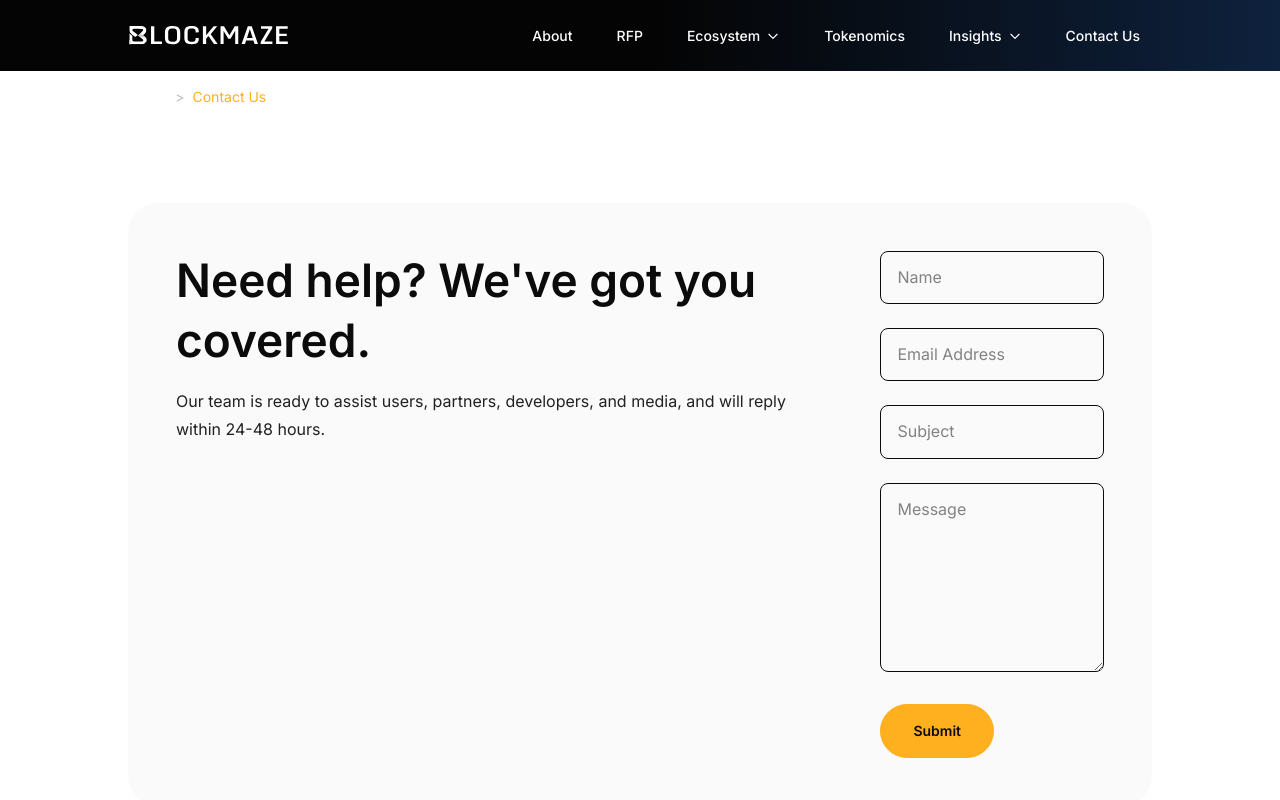
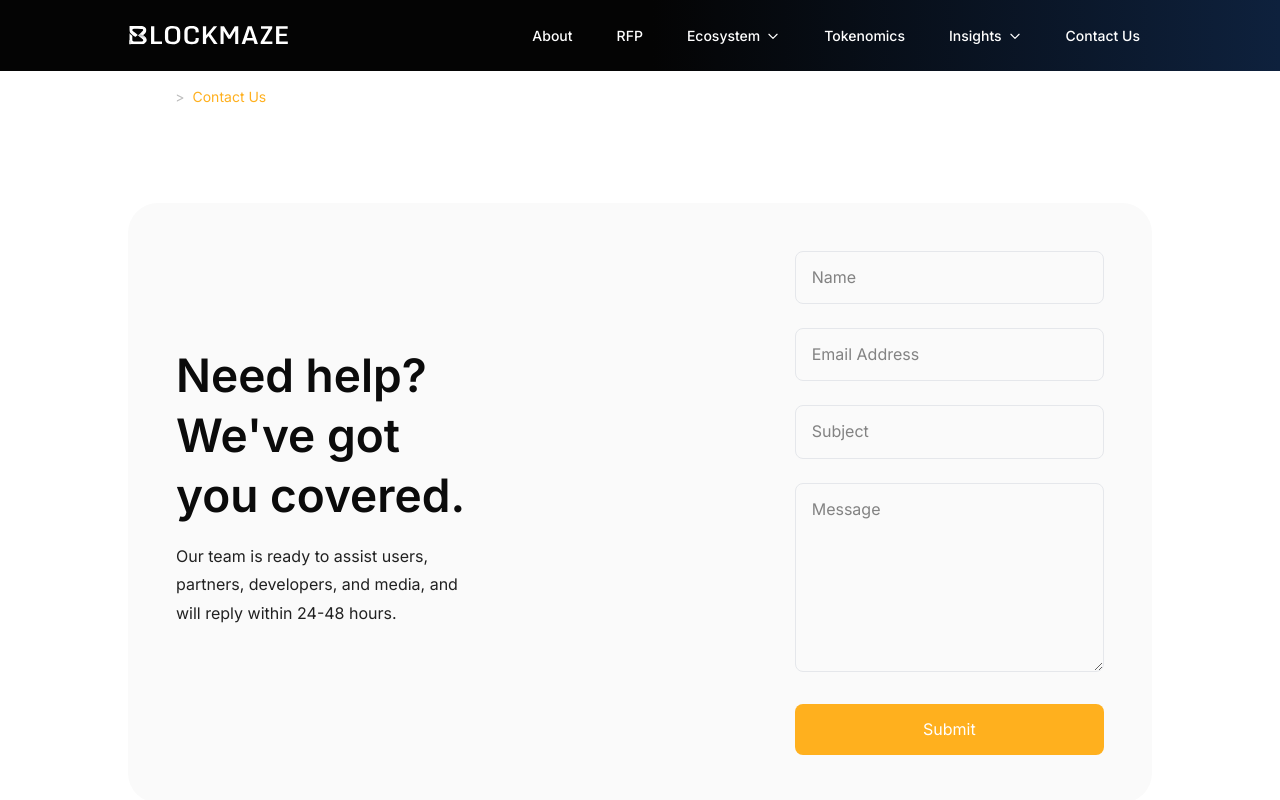
Before and after one commit to PunitSharma89/blockmaze.org, a Next.js app: page /contact-us in a window 1280 px wide. Shown: the top 800 px of the page. Built offline with nearby package versions, Linux system fonts and the light colour scheme.

Commit message:
form submiting

```diff
--- a/app/contact-us/page.tsx
+++ b/app/contact-us/page.tsx
@@ -18,8 +18,9 @@ export default function ContactUsPage() {
       <section className="section-padding">
         <Container>
           <div className="mx-auto bg-[#fafafa] rounded-[30px] p-8 md:p-12">
-            <div className="flex flex-col lg:flex-row gap-12">
-              <div className="max-w-3xl">
+            <div className="flex flex-col justify-between items-center lg:flex-row gap-12">
+              {/* Left Side */}
+              <div className="w-full lg:w-1/3">
                 <h1 className="text-gray-dark mb-4">
                   Need help? We&apos;ve got you covered.
                 </h1>
@@ -28,7 +29,11 @@ export default function ContactUsPage() {
                   media, and will reply within 24-48 hours.
                 </p>
               </div>
-              <ContactForm />
+
+              {/* Right Side */}
+              <div className="w-full lg:w-1/3">
+                <ContactForm />
+              </div>
             </div>
           </div>
         </Container>
--- a/components/ui/Button.tsx
+++ b/components/ui/Button.tsx
@@ -1,55 +1,36 @@
-import Link from "next/link";
+"use client";
 
-interface ButtonProps {
-  href?: string;
-  variant?: "primary" | "outline" | "white";
-  children: React.ReactNode;
-  className?: string;
-  external?: boolean;
-  onClick?: () => void;
-  type?: "button" | "submit";
+import React from "react";
+
+interface ButtonProps extends React.ButtonHTMLAttributes<HTMLButtonElement> {
+  variant?: "primary" | "secondary";
 }
 
 export default function Button({
-  href,
-  variant = "primary",
   children,
   className = "",
-  external = false,
-  onClick,
-  type = "button",
+  variant = "primary",
+  disabled,
+  ...props
 }: ButtonProps) {
-  const baseClasses = "btn";
-  const variantClasses = {
-    primary: "btn-primary",
-    outline: "btn-outline",
-    white: "btn-white",
+  const baseStyles = "px-4 py-3 rounded-lg transition-all duration-200";
+
+  const variants = {
+    primary: "bg-primary text-white hover:opacity-90",
+    secondary: "bg-gray-200 text-black hover:bg-gray-300",
   };
 
-  const classes = `${baseClasses} ${variantClasses[variant]} ${className}`;
-
-  if (href) {
-    if (external) {
-      return (
-        <a
-          href={href}
-          target="_blank"
-          rel="noopener noreferrer"
-          className={classes}
-        >
-          {children}
-        </a>
-      );
-    }
-    return (
-      <Link href={href} className={classes}>
-        {children}
-      </Link>
-    );
-  }
-
   return (
-    <button type={type} onClick={onClick} className={classes}>
+    <button
+      {...props}
+      disabled={disabled}
+      className={`
+        ${baseStyles}
+        ${variants[variant]}
+        ${disabled ? "opacity-50 cursor-not-allowed" : ""}
+        ${className}
+      `}
+    >
       {children}
     </button>
   );
--- a/components/ui/ContactForm.tsx
+++ b/components/ui/ContactForm.tsx
@@ -12,15 +12,31 @@ export default function ContactForm() {
   });
 
   const [errors, setErrors] = useState<any>({});
+  const [status, setStatus] = useState("");
   const [loading, setLoading] = useState(false);
-  const [status, setStatus] = useState(""); // success / error message
 
-  // ✅ Validation function
+  // ✅ Handle Change (clean + removes error)
+  const handleChange = (field: string, value: string) => {
+    setFormData((prev) => ({ ...prev, [field]: value }));
+
+    setErrors((prev: any) => ({
+      ...prev,
+      [field]: "",
+    }));
+  };
+
+  // ✅ Validation (with email check)
   const validate = () => {
     const newErrors: any = {};
 
     if (!formData.name.trim()) newErrors.name = "Name is required";
-    if (!formData.email.trim()) newErrors.email = "Email is required";
+
+    if (!formData.email.trim()) {
+      newErrors.email = "Email is required";
+    } else if (!/^\S+@\S+\.\S+$/.test(formData.email)) {
+      newErrors.email = "Enter a valid email";
+    }
+
     if (!formData.subject.trim()) newErrors.subject = "Subject is required";
     if (!formData.message.trim()) newErrors.message = "Message is required";
 
@@ -33,7 +49,6 @@ export default function ContactForm() {
 
     setStatus("");
 
-    // ❌ stop if validation fails
     if (!validate()) return;
 
     setLoading(true);
@@ -70,6 +85,7 @@ export default function ContactForm() {
         setErrors({});
       } else {
         setStatus("error");
+        console.log(data);
       }
     } catch (error) {
       console.error(error);
@@ -79,16 +95,22 @@ export default function ContactForm() {
     }
   };
 
+  // ✅ Input styles (with error border)
+  const inputClass = (field: string) =>
+    `w-full px-4 py-3 border rounded-lg outline-none focus:ring-0 ${
+      errors[field] ? "border-red-500" : "border-gray-200"
+    }`;
+
   return (
-    <form onSubmit={handleSubmit} className="space-y-6">
-      {/* ✅ Success Message */}
+    <form onSubmit={handleSubmit} noValidate className="space-y-6">
+      {/* ✅ Success */}
       {status === "success" && (
         <div className="p-3 border border-green-500 text-green-600 rounded">
           Thank you! Your message has been sent.
         </div>
       )}
 
-      {/* ❌ Error Message */}
+      {/* ❌ Error */}
       {status === "error" && (
         <div className="p-3 border border-red-500 text-red-600 rounded">
           Something went wrong. Please try again.
@@ -101,15 +123,8 @@ export default function ContactForm() {
           type="text"
           placeholder="Name"
           value={formData.name}
-          onChange={(e) => {
-            setFormData({ ...formData, name: e.target.value });
-
-            setErrors((prev: any) => ({
-              ...prev,
-              name: "",
-            }));
-          }}
-          className="w-full px-4 py-3 border rounded-lg"
+          onChange={(e) => handleChange("name", e.target.value)}
+          className={inputClass("name")}
         />
         {errors.name && (
           <p className="text-red-500 text-sm mt-1">{errors.name}</p>
@@ -122,15 +137,8 @@ export default function ContactForm() {
           type="email"
           placeholder="Email Address"
           value={formData.email}
-          onChange={(e) => {
-            setFormData({ ...formData, email: e.target.value });
-
-            setErrors((prev: any) => ({
-              ...prev,
-              email: "",
-            }));
-          }}
-          className="w-full px-4 py-3 border rounded-lg"
+          onChange={(e) => handleChange("email", e.target.value)}
+          className={inputClass("email")}
         />
         {errors.email && (
           <p className="text-red-500 text-sm mt-1">{errors.email}</p>
@@ -143,15 +151,8 @@ export default function ContactForm() {
           type="text"
           placeholder="Subject"
           value={formData.subject}
-          onChange={(e) => {
-            setFormData({ ...formData, subject: e.target.value });
-
-            setErrors((prev: any) => ({
-              ...prev,
-              subject: "",
-            }));
-          }}
-          className="w-full px-4 py-3 border rounded-lg"
+          onChange={(e) => handleChange("subject", e.target.value)}
+          className={inputClass("subject")}
         />
         {errors.subject && (
           <p className="text-red-500 text-sm mt-1">{errors.subject}</p>
@@ -164,22 +165,21 @@ export default function ContactForm() {
           placeholder="Message"
           rows={6}
           value={formData.message}
-          onChange={(e) => {
-            setFormData({ ...formData, message: e.target.value });
-
-            setErrors((prev: any) => ({
-              ...prev,
-              message: "",
-            }));
-          }}
-          className="w-full px-4 py-3 border rounded-lg"
+          onChange={(e) => handleChange("message", e.target.value)}
+          className={inputClass("message")}
         />
         {errors.message && (
           <p className="text-red-500 text-sm mt-1">{errors.message}</p>
         )}
       </div>
 
-      <Button type="submit" variant="primary">
+      {/* Button */}
+      <Button
+        className="w-full"
+        type="submit"
+        variant="primary"
+        disabled={loading}
+      >
         {loading ? "Sending..." : "Submit"}
       </Button>
     </form>
```
Also changed, not shown: app/globals.css (+57 -33 lines).
